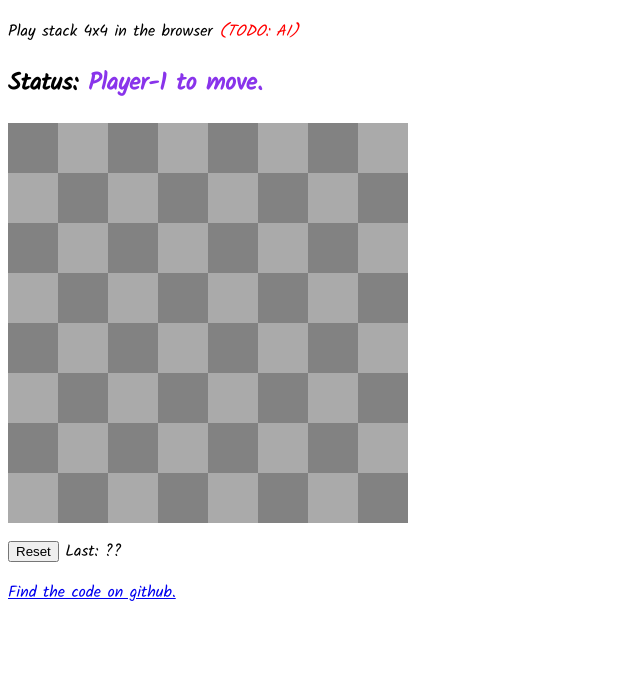
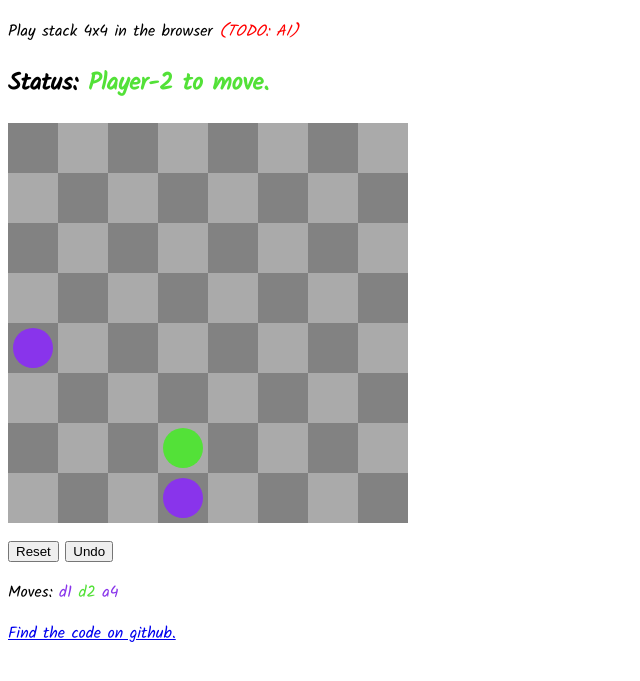
Before and after one commit to Nick-Chapman/stack4x4, a plain HTML site: page docs/index.html in a window 1280 px wide. Shown: the part 75-756 px from the top of the page, without its empty margins (0-640 px from the left). Drawn offline with Linux system fonts and the light colour scheme.

Commit message:
move-lists, undo, initial-setup

```diff
--- a/docs/index.html
+++ b/docs/index.html
@@ -13,9 +13,10 @@
     <h2> Status: <span id="Status"></span> </h2>
     <div id="GridTag"></div>
     <p>
-      <button id="reset">Reset</button>
-      Last: <span id="Last"></span>
+      <button id="Reset">Reset</button>
+      <button id="Undo">Undo</button>
     </p>
+    <p>Moves: <span id="Moves"></span></p>
     <p><a href="https://github.com/Nick-Chapman/stack4x4/">Find the code on github.</a></p>
   </body>
 </html>
--- a/docs/script.js
+++ b/docs/script.js
@@ -9,27 +9,42 @@ const green = 'rgb(83,225,56)'
 const size = 8
 const winLineLength = 4
 
+const initialMoves = [[7,3],[6,3],[4,0]]
+
 init()
 
 function init() {
+    const s = createState()
+    setup(s,initialMoves)
+    redraw(s)
+}
+
+function setup(s,moves) {
+    for(let i = 0; i < moves.length ; i++) {
+        const pos = moves[i]
+        moveAtPosition(s,pos)()
+    }
+}
+
+function createState() {
     const hover = undefined
-    const lastPos = undefined
     const nextPlayer = 1
     const winByLastPlayer = false
-    const moveNumber = 1
     const board = []
-    s = { hover, lastPos, nextPlayer, winByLastPlayer, moveNumber, board }
-    document.getElementById('reset').onclick = reset(s)
+    const moves = []
+    s = { hover, nextPlayer, winByLastPlayer, board, moves }
+    document.getElementById('Reset').onclick = reset(s)
+    document.getElementById('Undo').onclick = undoLastMove(s)
     gridTag = document.getElementById('GridTag')
     for(let i = 0; i < size ; i++) {
         for(let j = 0; j < size; j++) {
-            let pos = [i,j]
+            const pos = [i,j]
             const canvas = document.createElement('canvas')
             gridTag.appendChild(canvas)
             canvas.width = 50
             canvas.height = 50
             canvas.setAttribute('class','cell')
-            canvas.onclick = click(s,pos)
+            canvas.onclick = moveAtPosition(s,pos)
             canvas.onmouseover = mouseOver(s,pos)
             canvas.onmouseout = mouseOut(s,pos)
             if ((i+j) % 2 === 0) {
@@ -47,8 +62,22 @@ function init() {
         lineBreak.setAttribute('class','break')
         gridTag.appendChild(lineBreak)
     }
+    return s
+}
+
+function reset(s) { return function() {
+    s.hover = undefined
+    s.nextPlayer = 1
+    s.winByLastPlayer = false
+    s.moves = []
+    for(let i = 0; i < size ; i++) {
+        for(let j = 0; j < size; j++) {
+            const pos = [i,j]
+            cellAt(s,pos).player = 0
+        }
+    }
     redraw(s)
-}
+}}
 
 function drawPiece(ctx,color) {
     ctx.beginPath()
@@ -83,17 +112,34 @@ function redrawStatus(s) {
     }
 }
 
-function redrawLastCellName(s) {
-    const {lastPos} = s
-    const p = document.getElementById('Last')
-    p.textContent = lastPos ? cellName(lastPos) : '??'
+function createMoveText(player,pos) {
+    const p = document.createElement('span')
+    p.style.color = colourOfPlayer(player)
+    p.textContent = ' ' + cellName(pos)
+    return p
+}
 
+function removeAllChildren(node) {
+    while(node.lastChild) {
+        node.removeChild(node.lastChild)
+    }
+}
+
+function redrawMoveList(s) {
+    const p = document.getElementById('Moves')
+    removeAllChildren(p)
+    var player = 1
+    for (let i = 0; i < s.moves.length; i++) {
+        const pos = s.moves[i]
+        p.appendChild(createMoveText(player,pos))
+        player = otherPlayer(player)
+    }
 }
 
 function redraw(s) {
     const {hover, nextPlayer, board} = s
-    redrawLastCellName(s)
     redrawStatus(s)
+    redrawMoveList(s)
     const finished = gameOver(s)
     for(let i = 0; i < size ; i++) {
         for(let j = 0; j < size; j++) {
@@ -123,53 +169,45 @@ function colourOfPlayer(player) {
     alert("colourOfPlayer!")
 }
 
-function reset(s) { return function() {
-    s.hover = undefined
-    s.lastPos = undefined
-    s.nextPlayer = 1
-    s.winByLastPlayer = false
-    s.moveNumber = 1
-    for(let i = 0; i < size ; i++) {
-        for(let j = 0; j < size; j++) {
-            const pos = [i,j]
-            cellAt(s,pos).player = 0
-        }
-    }
-    redraw(s)
-}}
-
-function mouseOver(s,pos) { return function(e) {
+function mouseOver(s,pos) { return function() {
     s.hover = pos
     redraw(s)
 }}
 
-function mouseOut(s,pos) { return function(e) {
+function mouseOut(s,pos) { return function() {
     s.hover = undefined
     redraw(s)
 }}
 
-function click(s,pos) { return function(e) {
-    const { nextPlayer } = s
+function moveAtPosition(s,pos) { return function() {
+    const { moves, nextPlayer } = s
     if (isLegalMove(s,pos)) {
-        s.moveNumber ++
         cellAt(s,pos).player = nextPlayer
-        s.lastPos = pos
         s.nextPlayer = otherPlayer(nextPlayer);
         s.winByLastPlayer = isWinline(s,pos,nextPlayer)
+        s.moves.push(pos)
         redraw(s)
     }
 }}
 
-function otherPlayer(player) {
-    return 3 - player
-}
+function undoLastMove(s) { return function() {
+    const { moves, nextPlayer } = s
+    if (s.moves.length > 0) {
+        const pos = s.moves.pop()
+        cellAt(s,pos).player = 0
+        s.nextPlayer = otherPlayer(nextPlayer);
+        s.winByLastPlayer = false
+        redraw(s)
+    }
+}}
+
 
 function isLegalMove(s,pos) {
     return !gameOver(s) && empty(s,pos) && supported(s,pos)
 }
 
 function gameOver(s) {
-    return s.winByLastPlayer || s.moveNumber > size*size
+    return s.winByLastPlayer || s.moves.length === size*size
 }
 
 function empty(s,pos) {
@@ -203,7 +241,7 @@ function cellAt(s,pos) {
 
 function cellName(pos) {
     const [i,j] = pos
-    return String.fromCharCode(65 + j) + String(size-i)
+    return String.fromCharCode(97 + j) + String(size-i)
 }
 
 function isWinline(s,pos,player) {
@@ -229,17 +267,21 @@ function lengthPlayerLineDir(s,pos,player,dir) {
 }
 
 function offBoard(pos) {
-    let [i,j] = pos
+    const [i,j] = pos
     return i < 0 || i >= size || j < 0 || j >= size
 }
 
 function oppositeDir(dir) {
-    let [di,dj] = dir
+    const [di,dj] = dir
     return [-di,-dj]
 }
 
 function stepDir(pos,dir) {
-    let [i,j] = pos
-    let [di,dj] = dir
+    const [i,j] = pos
+    const [di,dj] = dir
     return [i+di,j+dj]
 }
+
+function otherPlayer(player) {
+    return 3 - player
+}
```
